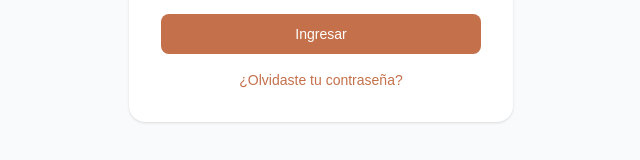
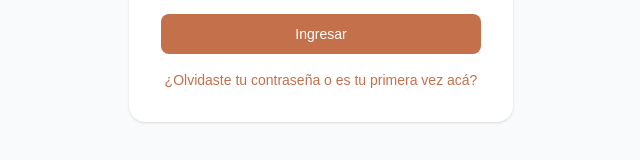
Before and after one commit to martinaboatti/abrazar-ceramica, a Next.js app: page /login in a window 1280 px wide. Shown: the part 474-634 px from the top of the page, without its empty margins (319-959 px from the left). Built offline with nearby package versions, Linux system fonts and the light colour scheme; no server answers.

Commit message:
fixes y readme

```diff
--- a/app/dashboard/alumnos/page.tsx
+++ b/app/dashboard/alumnos/page.tsx
@@ -284,7 +284,7 @@ export default function AlumnosPage() {
       {alumnos.length === 0 ? (
         <p className="text-gray-400 text-sm">Aún no hay alumnos registrados.</p>
       ) : (
-        <div className="bg-white rounded-xl border border-gray-100 overflow-hidden">
+        <div className="bg-white rounded-xl border border-gray-100">
           <table className="w-full">
             <thead>
               <tr className="border-b border-gray-100">
--- a/app/login/page.tsx
+++ b/app/login/page.tsx
@@ -87,7 +87,7 @@ export default function LoginPage() {
             href="/recuperar"
             className="text-center text-sm text-naranja-500 hover:underline"
           >
-            ¿Olvidaste tu contraseña?
+            ¿Olvidaste tu contraseña o es tu primera vez acá?
           </a>
         </div>
       </div>
```
Also changed, not shown: 2 other files (tests, documents, lock files or other folders).
